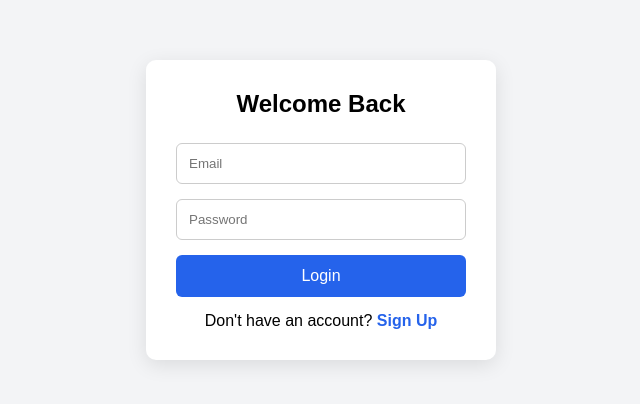
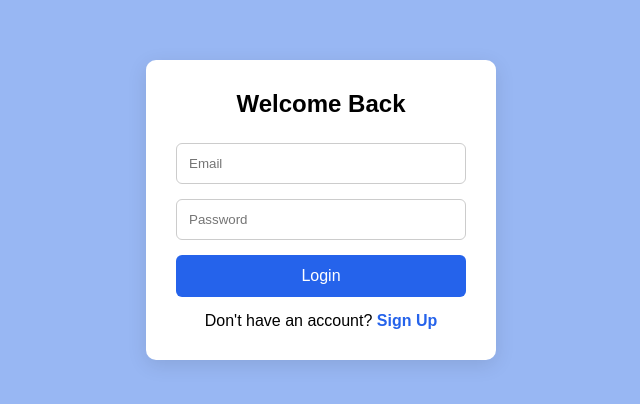
Before and after one commit to AhmadImam14/SCM-GROUP4-COLLABORATION-REPO, a React (Vite) app: page / in a window 1280 px wide. Shown: the part 190-594 px from the top of the page, without its empty margins (319-959 px from the left). Built offline with nearby package versions, Linux system fonts and the light colour scheme.

Commit message:
changed login page background color

```diff
--- a/src/components/auth.css
+++ b/src/components/auth.css
@@ -6,7 +6,7 @@
 }
 
 body {
-  background: #f3f4f6;
+  background: #98b7f3;
 }
 
 .container {
```
